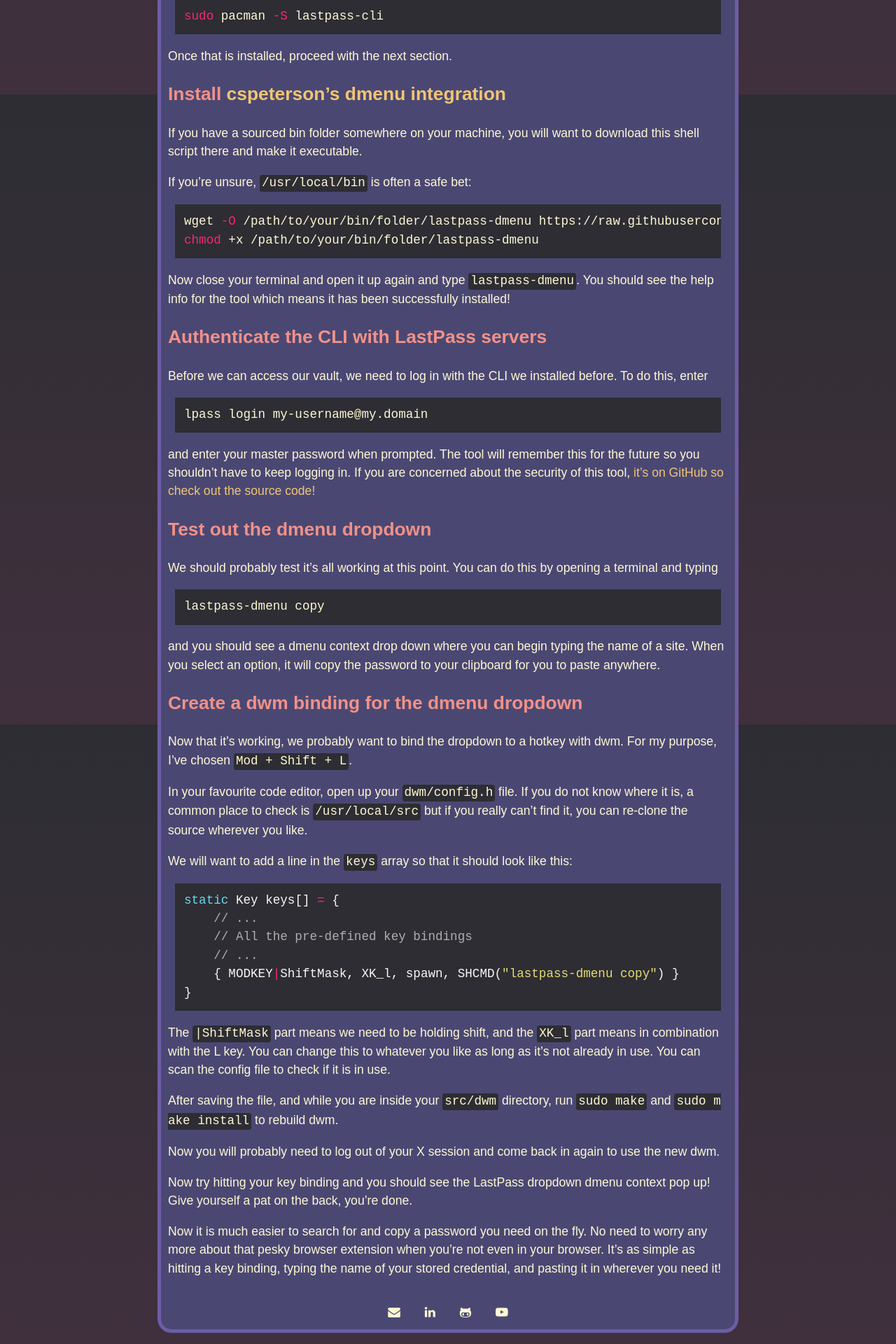
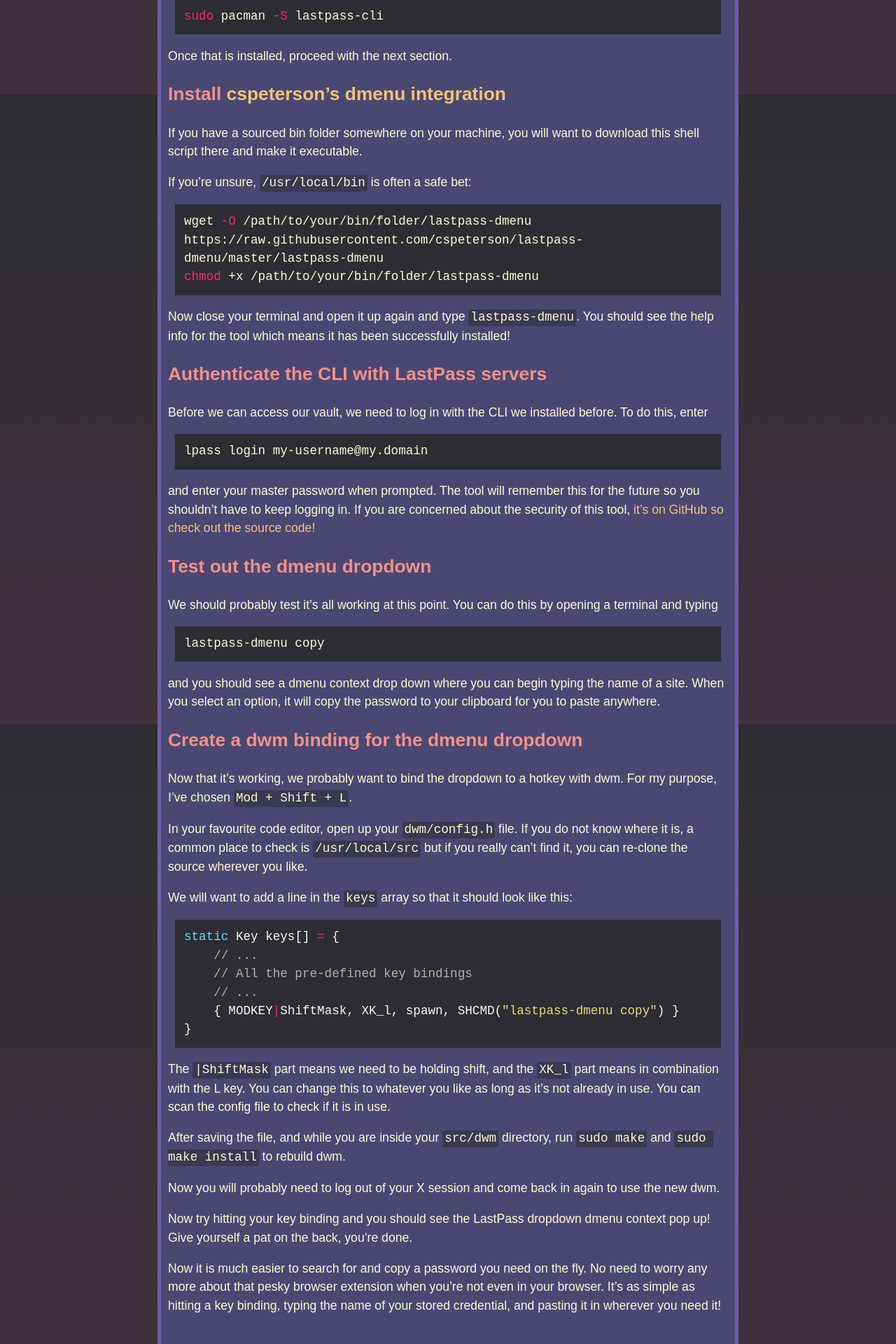
Before and after one commit to tristanbatchler/tbat.me, a Jekyll site: the page built from _posts/2020-10-04-how-to-integrate-lastpass-with-dmenu-and-dwm-on-arch-linux.md, in a window 1280 px wide. Shown: the part 765-2685 px from the top of the page at 70% size. Built offline with Jekyll 4.4.1, drawn with Linux system fonts in a browser that asks for light colours; some web fonts are replaced.

Commit message:
Update SCSS styles for improved text handling and add inline code background color

```diff
--- a/_sass/main.scss
+++ b/_sass/main.scss
@@ -164,7 +164,14 @@
         padding: 1px 3px 3px;
         color: $foreground;
         font-family: 'Inconsolata', monospace;
-        line-break: anywhere;
+        white-space: pre-wrap;
+        word-break: normal;
+        overflow-wrap: break-word;
+
+        /* Inline code */
+        &.highlighter-rouge {
+            background-color: $inline;
+        }
     }
 }
 
--- a/_sass/mixins.scss
+++ b/_sass/mixins.scss
@@ -27,3 +27,5 @@
 $third: #F2C572;
 $fourth: #F2A679;
 $fifth: #F29188;
+
+$inline: #2D2D3388;
```
